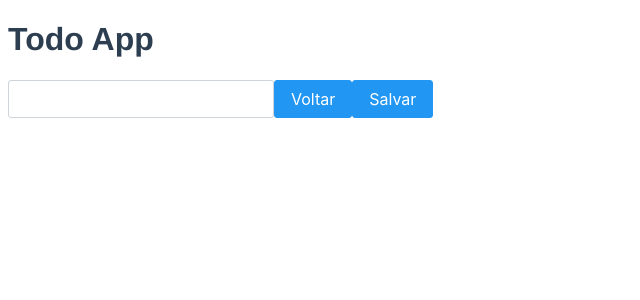
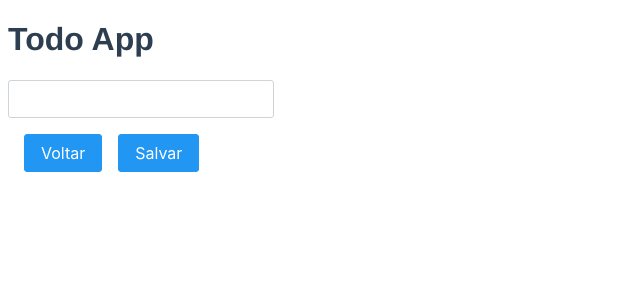
Before and after one commit to mariaclaudiapio/estudos-vue, a Vue app in the folder todo-app/: page / in a window 1280 px wide. Both pictures are taken after a click on the button "Novo". Shown: the top 300 px of the page, without its empty margins (0-640 px from the left). Built offline with nearby package versions, Linux system fonts and the light colour scheme.

Commit message:
Aplicativo Todo:
implantando funcionalidade para exibir tarefa na tela

```diff
--- a/todo-app/src/App.vue
+++ b/todo-app/src/App.vue
@@ -2,7 +2,7 @@
   <h1>Todo App</h1>
   <div v-if="!editMode">
     <Button v-on:click="newTodo">Novo</Button>
-    <todo-list></todo-list>
+    <todo-list v-bind:todos="todos"></todo-list>
   </div>
   <todo-item v-if="editMode" @cancel="cancel" @saveTodo="saveTodo"></todo-item>
 </template>
@@ -33,6 +33,13 @@ export default {
     saveTodo(todo) {
       this.todos.push(todo)
       localStorage.setItem("todos", JSON.stringify(this.todos))
+      this.editMode = false
+    }
+  },
+  created() {
+    const todos = localStorage.getItem("todos")
+    if (todos) {
+      this.todos = JSON.parse(todos)
     }
   }
 }
--- a/todo-app/src/components/TodoItem.vue
+++ b/todo-app/src/components/TodoItem.vue
@@ -1,7 +1,9 @@
 <template>
     <InputText v-model="description" />
-    <Button @click="cancel">Voltar</Button>
-    <Button @click="saveTodo">Salvar</Button>
+    <div class="div-botoes">
+        <Button @click="cancel" class="btn-voltar">Voltar</Button>
+        <Button @click="saveTodo">Salvar</Button>
+    </div>
 </template>
 
 <script>
@@ -23,5 +25,11 @@ export default {
 </script>
 
 <style scoped>
+    .div-botoes {
+      margin-top: 1rem;
+    }
 
+    .btn-voltar {
+        margin: 0 1rem;
+    }
 </style>
--- a/todo-app/src/components/TodoList.vue
+++ b/todo-app/src/components/TodoList.vue
@@ -1,10 +1,14 @@
 <template>
-    <p>Todo List</p>
+    <div v-for="(todo, index) in todos" :key="index">
+        <label>{{ todo.description }}</label>
+    </div>
 </template>
 
 <script>
 export default {
-
+    props: {
+        todos: Array
+    }
 }
 </script>
 
```
